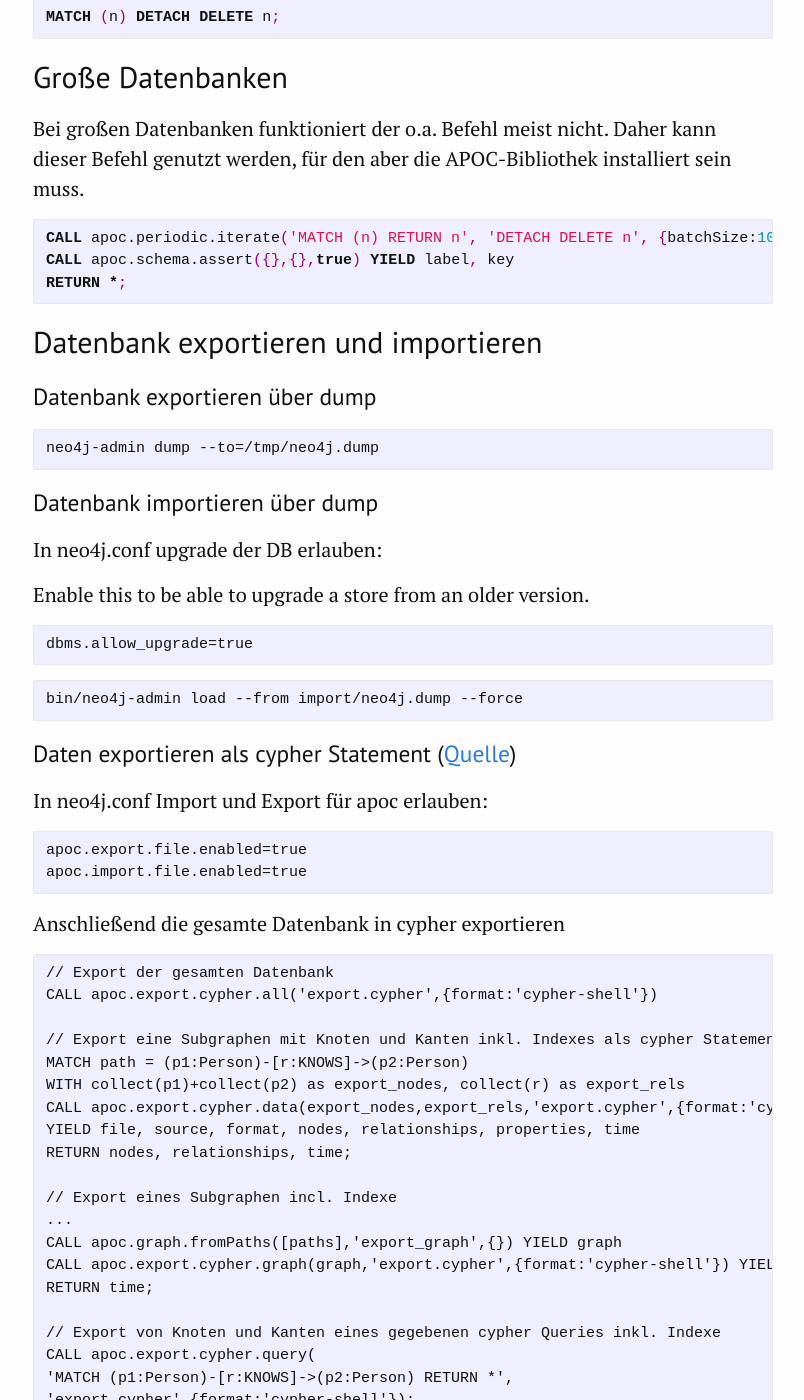
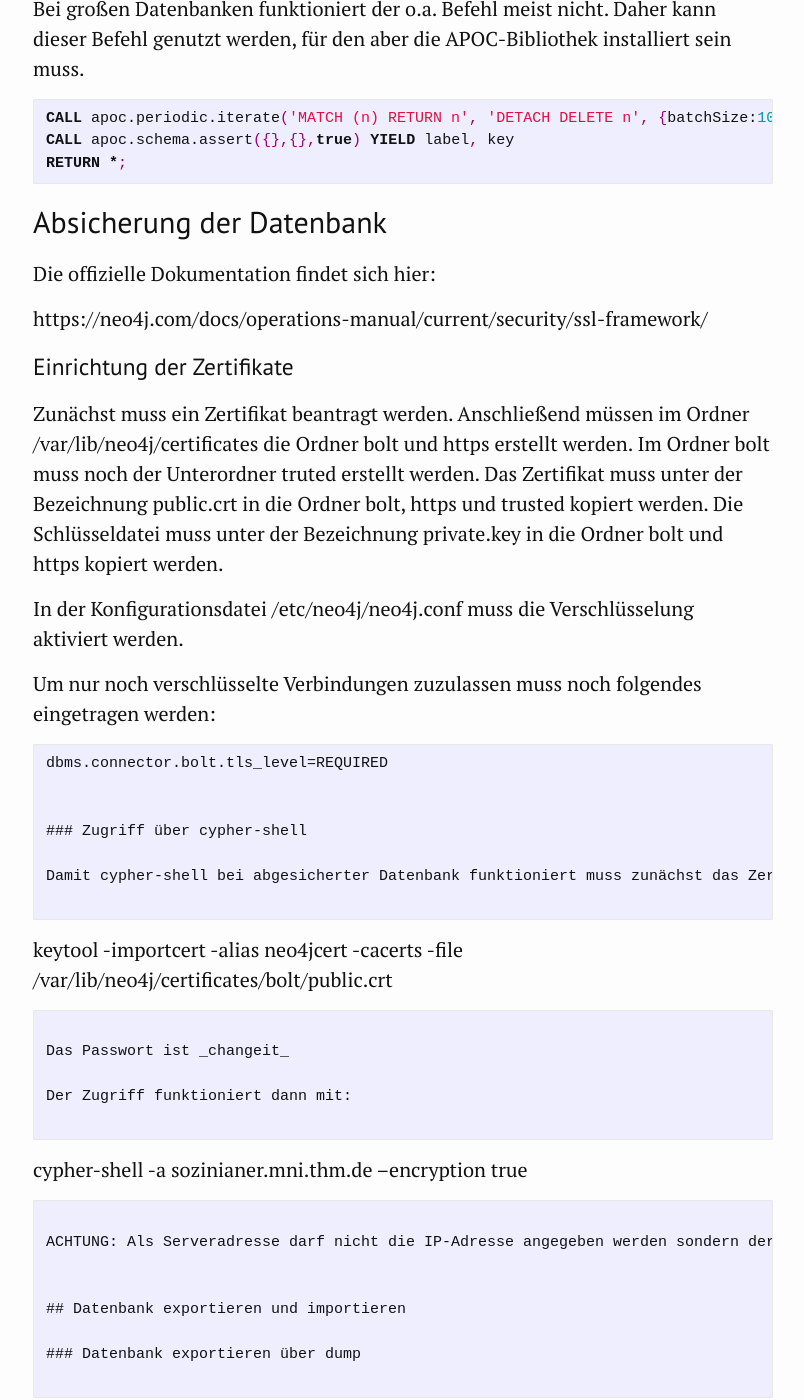
Before and after one commit to kuczera/Graphentechnologien, a Jekyll site: the page built from docs/95_Anhang.md, in a window 1280 px wide and 1400 px high, scrolled down 2191 px. Shown: the whole window, without its empty margins (237-1041 px from the left). Built offline with Jekyll 4.4.1, drawn with Linux system fonts in a browser that asks for light colours; some of the changed text lies outside the part shown.

Commit message:
Update 95_Anhang.md

```diff
--- a/docs/95_Anhang.md
+++ b/docs/95_Anhang.md
@@ -39,6 +39,43 @@
 CALL apoc.schema.assert({},{},true) YIELD label, key
 RETURN *;
 ~~~
+
+## Absicherung der Datenbank
+
+Die offizielle Dokumentation findet sich hier:
+
+https://neo4j.com/docs/operations-manual/current/security/ssl-framework/
+
+### Einrichtung der Zertifikate
+
+Zunächst muss ein Zertifikat beantragt werden. Anschließend müssen im Ordner /var/lib/neo4j/certificates die Ordner bolt und https erstellt werden. Im Ordner bolt muss noch der Unterordner truted erstellt werden. Das Zertifikat muss unter der Bezeichnung public.crt in die Ordner bolt, https und trusted kopiert werden. Die Schlüsseldatei muss unter der Bezeichnung private.key in die Ordner bolt und https kopiert werden.
+
+In der Konfigurationsdatei /etc/neo4j/neo4j.conf muss die Verschlüsselung aktiviert werden.
+
+Um nur noch verschlüsselte Verbindungen zuzulassen muss noch folgendes eingetragen werden:
+
+~~~
+dbms.connector.bolt.tls_level=REQUIRED
+
+
+### Zugriff über cypher-shell
+
+Damit cypher-shell bei abgesicherter Datenbank funktioniert muss zunächst das Zertifikat importiert werden:
+
+~~~
+keytool -importcert -alias neo4jcert -cacerts -file /var/lib/neo4j/certificates/bolt/public.crt
+~~~
+
+Das Passwort ist _changeit_
+
+Der Zugriff funktioniert dann mit:
+
+~~~
+cypher-shell -a sozinianer.mni.thm.de --encryption true
+~~~
+
+ACHTUNG: Als Serveradresse darf nicht die IP-Adresse angegeben werden sondern der beim Zertifikat hinterlegte Servername.
+
 
 ## Datenbank exportieren und importieren
 
```
